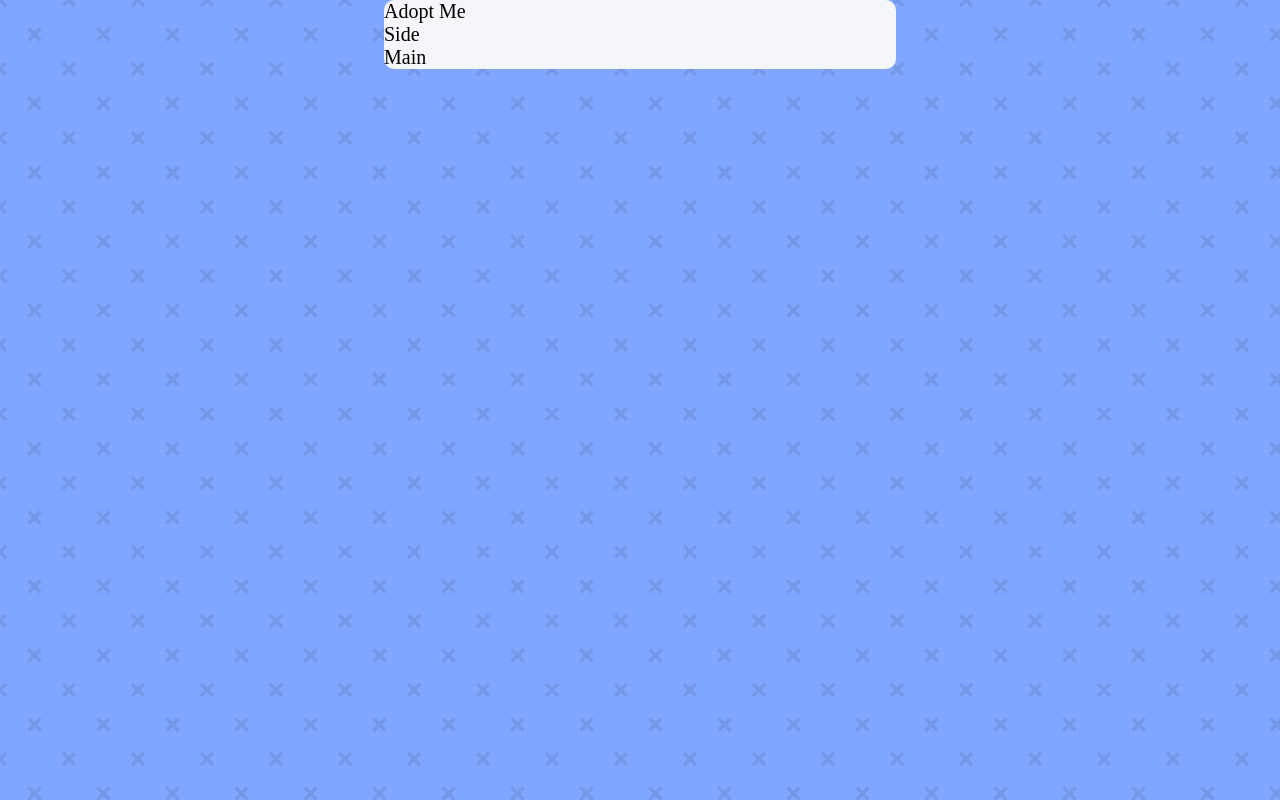
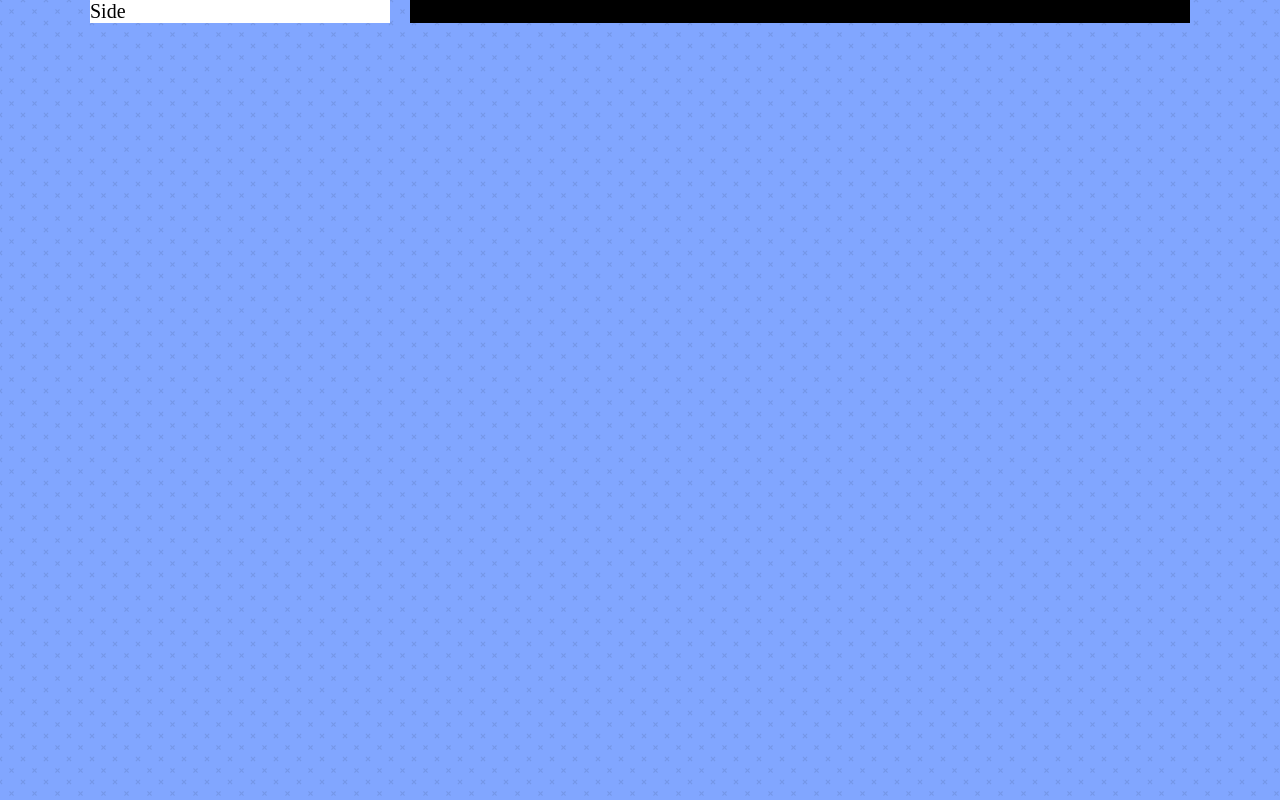
Before and after one commit to ultrox/pets, a React (Create React App) app: page / in a window 1280 px wide. Built offline with nearby package versions, Linux system fonts and the light colour scheme.

Commit message:
Add layout styles

```diff
--- a/src/App.js
+++ b/src/App.js
@@ -1,5 +1,6 @@
 import React from 'react'
 import {GenericStyles, AppWrapper, MainWrapper} from 'src/styles'
+import {Sidebar, Main} from 'src/styles/layout'
 
 function App() {
   return (
@@ -7,9 +8,8 @@
       <GenericStyles />
 
       <MainWrapper>
-        <header>Adopt Me</header>
-        <sidebar>Side</sidebar>
-        <main>Main </main>
+        <Sidebar>Side</Sidebar>
+        <Main>Main </Main>
       </MainWrapper>
     </AppWrapper>
   )
--- a/src/styles/elements.js
+++ b/src/styles/elements.js
@@ -6,19 +6,35 @@
 `
 
 export const MainWrapper = styled.div`
-  border-radius: 1rem;
-  background-color: #f4f6f9;
   width: 80%;
+
+  @media (min-width: ${screens.sm}) {
+    display: block;
+    width: 65%;
+  }
+
+  @media (min-width: ${screens.md}) {
+    width: 85%;
+    display: flex;
+  }
+
   @media (min-width: ${screens.lg}) {
-    width: 40%;
+    width: 65%;
   }
+
+  @media (min-width: ${screens.xl}) {
+    width: 110rem;
+  }
+
   margin: 0 auto;
 `
+
 export const MainTitle = styled.h1`
   font-size: 2.5rem;
   @media (min-width: ${screens.lg}) {
     font-size: 3rem;
   }
+
   text-align: center;
   color: ${colors.gray[600]};
 `
--- /dev/null
+++ b/src/styles/layout.js
@@ -0,0 +1,15 @@
+import styled from 'styled-components'
+import {screens} from 'src/styles/settings'
+
+export const Sidebar = styled.div`
+  background-color: #fff;
+  flex: 0 1 300px;
+
+  @media (min-width: ${screens.md}) {
+    margin-right: 2rem;
+  }
+`
+export const Main = styled.div`
+  background-color: #000;
+  flex: 1;
+`
```
